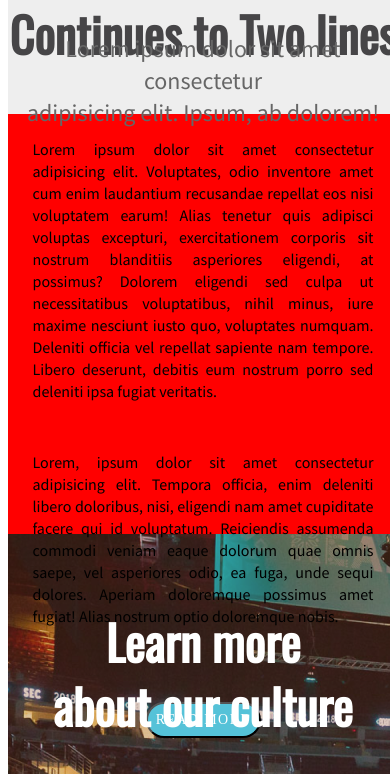
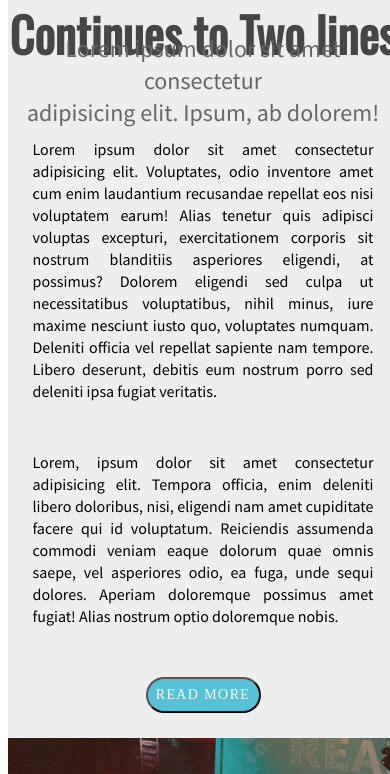
Before and after one commit to JENGO15/CSS-Selectors-and-Responsive, a plain HTML site: page index.html in a window 390 px wide. Shown: the part 996-1770 px from the top of the page. Drawn offline with nearby package versions, Linux system fonts and the light colour scheme.

Commit message:
Mobile adjust

```diff
--- a/CSS/style.css
+++ b/CSS/style.css
@@ -145,11 +145,11 @@ a:hover:after {
 }
 
 
-
-
+.Main{
+  height: auto;
+}
  .flex-main-container {
-  height:fit-content ;
-  background-color: red;
+  height:auto;
 
  }
 
@@ -158,15 +158,25 @@ a:hover:after {
     align-items: center;
     overflow: scroll;
     flex-wrap: wrap;
-    /* background-color: red;
-   height: fit-content; */
+
 
 }
 
+.Main #BtnRead{
+  margin: 0px;
+  padding: 0px;
+}
 
 .footer_items p{
   grid-column-start:2;
   grid-column-end: 2;
+  justify-self: center;
+  text-align: center;
+
+}
+
+.Footer .footer_items #p1{
+  margin-left: 0px;
 
 }
 
@@ -174,6 +184,8 @@ a:hover:after {
 .Footer .footer_items{
   height: auto;
   background-color: #464547;
+
+
 }
 
 
@@ -245,7 +257,7 @@ a:hover:after {
 .Main {
 
   width: 100vw;
-  height: 700px;
+  height: auto;
   /* flex-wrap: nowrap; */
 
   justify-content: center;
@@ -339,7 +351,7 @@ a:hover:after {
 
 
 .Main #BtnRead {
-  margin: 50px;
+  margin: 25px;
   height: 36px;
   width: 115px;
   border-radius: 18px;
@@ -418,7 +430,7 @@ text-decoration: none;
 
 .Footer #p1 {
 
-  padding-left: 30px;
+  margin-left: 30px;
 
   font-family: "Source Sans Pro";
   font-style: normal;
```
